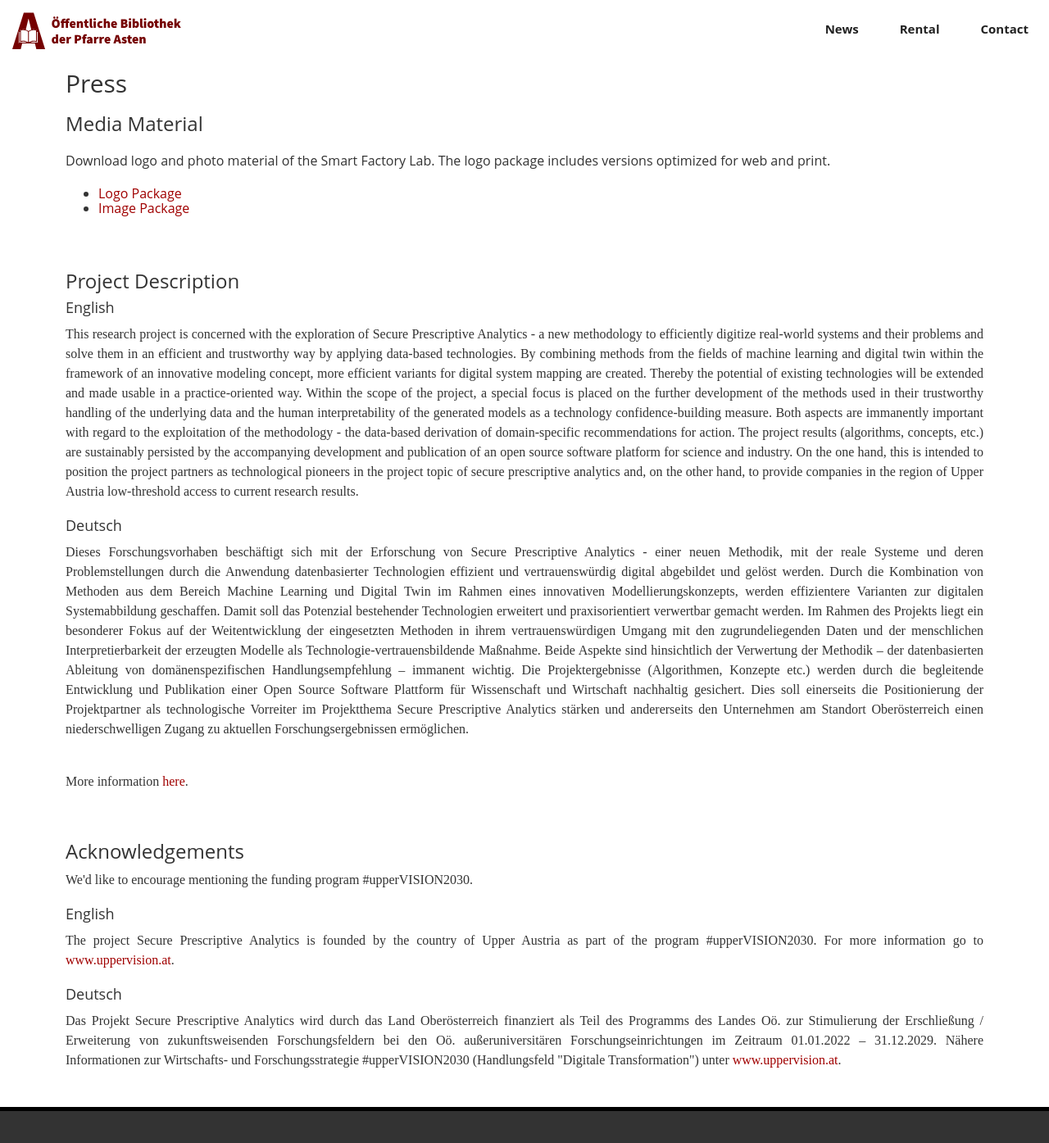
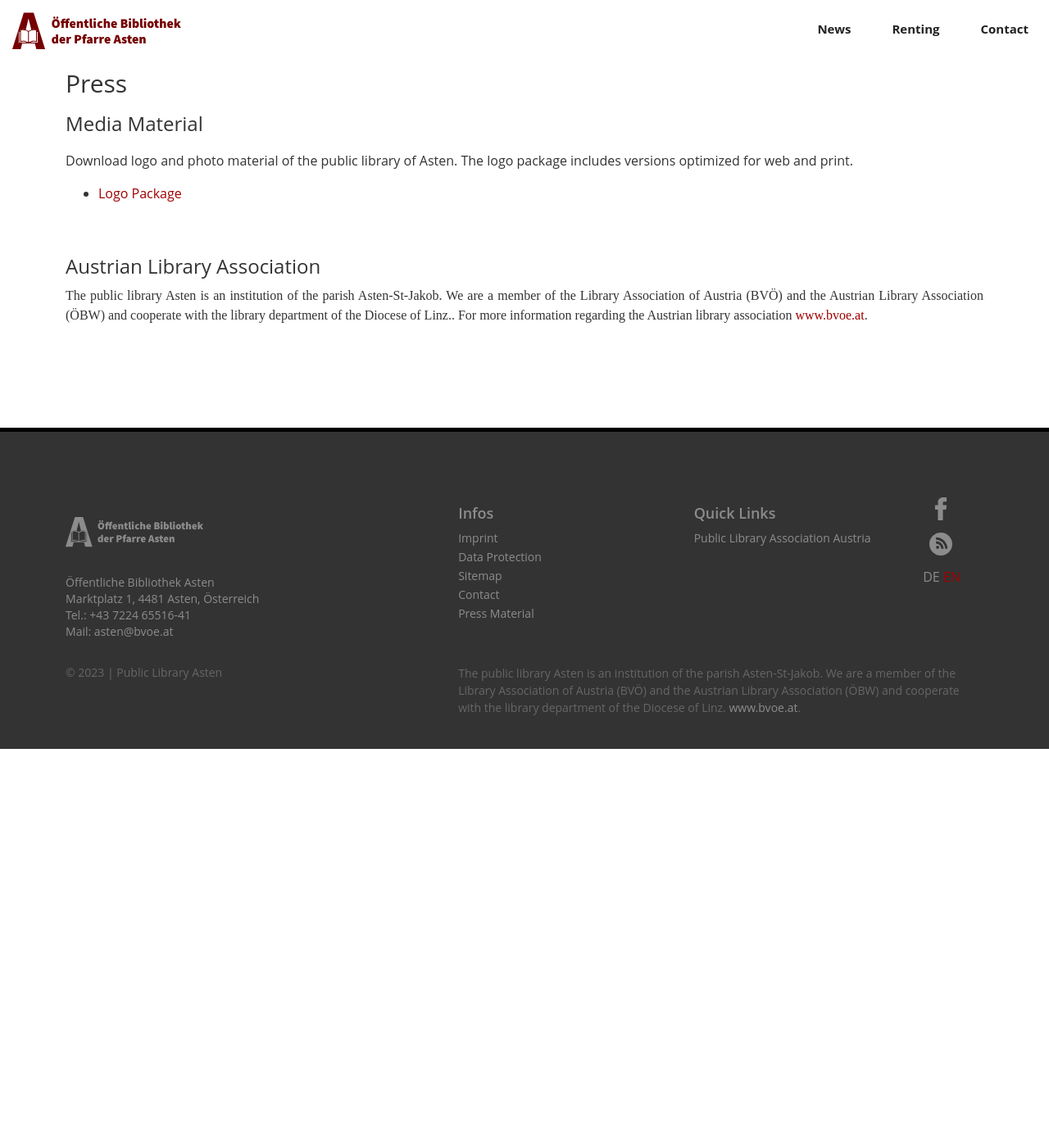
Before and after one commit to bibliothek-asten/bibliothek-asten.github.io, a Jekyll site: the page built from pages/en/press.html, in a window 1280 px wide and 1400 px high. Shown: the top 1395 px of the window at 82% size. Built offline with Jekyll 4.4.1, drawn with Linux system fonts in a browser that asks for light colours; nearby versions of some CDN libraries; some web fonts are replaced; comment, search, counter and statistics services are not loaded.

Commit message:
added english version

```diff
--- a/_data/i18n.yml
+++ b/_data/i18n.yml
@@ -29,7 +29,7 @@ t:
       en: "History"
       de: "Geschichte"
     rental:
-      en: "Rental"
+      en: "Renting"
       de: "Verleih"
 
 
--- a/_sass/custom/_creative.scss
+++ b/_sass/custom/_creative.scss
@@ -148,7 +148,7 @@ a {
 .bg-secondary a:hover,
 .bg-secondary a:focus
 {
-	color: $brand-grey-light;
+	color: $brand-primary;
 }
 
 .bg-dark {
@@ -164,7 +164,7 @@ a {
 .bg-dark a:hover,
 .bg-dark a:focus
 {
-	color: $brand-primary;
+	color: $brand-grey-light;
 }
 
 .bg-dark .btn:hover,
@@ -172,8 +172,8 @@ a {
 #btn-blog:hover,
 #btn-blog:focus
 {
-    color: $brand-primary;
-    border-color: $brand-primary;
+    color: $brand-grey-light;
+    border-color: $brand-grey-light;
 }
 
 .bg-light {
--- a/pages/de/press.html
+++ b/pages/de/press.html
@@ -19,7 +19,7 @@ Hier finden Sie Logo und weiteres Bildmaterial zur Öffentlichen Bibliothek der
 </p>
 <br/>
 
-<h3>Bibliotheksverband</h3>
+<h3>Büchereiverband Österreich</h3>
 
 <p>{{ site.data.i18n.t.footer.fundingtext[page.lang] }}. Nähere Informationen Büchereiverband Österreich finden Sie unter <a href="{{ site.data.i18n.t.footer.bvoe-link[page.lang] }}">www.bvoe.at</a>.</p>
 
--- a/pages/en/press.html
+++ b/pages/en/press.html
@@ -10,60 +10,17 @@ description: Media material, project description and acknowledgements
 
 <h3>Media Material<h3>
 <p>
-Download logo and photo material of the Smart Factory Lab. The logo package includes versions optimized for web and print.
+Download logo and photo material of the public library of Asten. The logo package includes versions optimized for web and print.
 </p>
 <p>
 <ul>
-    <li><a href="/downloads/spa-logo-package.zip">Logo Package</a></li>
-    <li><a href="/downloads/spa-infographics-package.zip">Image Package</a></li>
+    <li><a href="/downloads/bibliothek-asten_logo.zip">Logo Package</a></li>
 </ul>
 </p>
+<br/>
 
-<br/>
-<h3>Project Description</h3>
+<h3>Austrian Library Association</h3>
 
-<h4>English</h4>
-<p>
-    This research project is concerned with the exploration of Secure Prescriptive Analytics - a new methodology to efficiently digitize real-world
-    systems and their problems and solve them in an efficient and trustworthy way by applying data-based technologies.
-    By combining methods from the fields of machine learning and digital twin within the framework of an
-    innovative modeling concept, more efficient variants for digital system mapping are created. Thereby the
-    potential of existing technologies will be extended and made usable in a practice-oriented way. Within the scope of the
-    project, a special focus is placed on the further development of the methods used in their trustworthy handling of the underlying
-    data and the human interpretability of the generated models as a technology confidence-building measure. Both aspects are
-    immanently important with regard to the exploitation of the methodology - the data-based derivation of domain-specific recommendations for action.
-    The project results (algorithms, concepts, etc.) are sustainably persisted by the accompanying development and publication of an open source software
-    platform for science and industry. On the one hand, this is intended to position the project partners
-    as technological pioneers in the project topic of secure prescriptive analytics and, on the other hand, to provide
-    companies in the region of Upper Austria low-threshold access to current research results.
-</p>
+<p>{{ site.data.i18n.t.footer.fundingtext[page.lang] }}. For more information regarding the Austrian library association <a href="{{ site.data.i18n.t.footer.bvoe-link[page.lang] }}">www.bvoe.at</a>.</p>
 
-<h4>Deutsch</h4>
-<p>
-    Dieses Forschungsvorhaben beschäftigt sich mit der Erforschung von Secure Prescriptive Analytics -  einer neuen Methodik, mit der reale
-    Systeme und deren Problemstellungen durch die Anwendung datenbasierter Technologien effizient und vertrauenswürdig digital
-    abgebildet und gelöst werden. Durch die Kombination von Methoden aus dem Bereich Machine Learning und Digital Twin im Rahmen
-    eines innovativen Modellierungskonzepts, werden effizientere Varianten zur digitalen Systemabbildung geschaffen. Damit soll das
-    Potenzial bestehender Technologien erweitert und praxisorientiert verwertbar gemacht werden. Im Rahmen des Projekts
-    liegt ein besonderer Fokus auf der Weitentwicklung der eingesetzten Methoden in ihrem vertrauenswürdigen Umgang mit den zugrundeliegenden
-    Daten und der menschlichen Interpretierbarkeit der erzeugten Modelle als Technologie-vertrauensbildende Maßnahme. Beide Aspekte sind
-    hinsichtlich der Verwertung der Methodik – der datenbasierten Ableitung von domänenspezifischen Handlungsempfehlung – immanent wichtig.
-    Die Projektergebnisse (Algorithmen, Konzepte etc.) werden durch die begleitende Entwicklung und Publikation einer Open Source Software
-    Plattform für Wissenschaft und Wirtschaft nachhaltig gesichert. Dies soll einerseits die Positionierung der Projektpartner
-    als technologische Vorreiter im Projektthema Secure Prescriptive Analytics stärken und andererseits den Unternehmen am Standort Oberösterreich einen
-    niederschwelligen Zugang zu aktuellen Forschungsergebnissen ermöglichen.
-</p>
-
-<br/>
-<p>More information <a href="{{ site.baseurl }}/#info">here</a>.</p>
-
-
-<br/>
-<h3>Acknowledgements</h3>
-<p>We'd like to encourage mentioning the funding program #upperVISION2030.</p>
-
-<h4>English</h4>
-<p>The project Secure Prescriptive Analytics is founded by the country of Upper Austria as part of the program #upperVISION2030. For more information go to <a href="{{ site.data.i18n.t.footer.uv30-link[_lang] }}">www.uppervision.at</a>.</p>
-
-<h4>Deutsch</h4>
-<p>Das Projekt Secure Prescriptive Analytics wird durch das Land Oberösterreich finanziert als Teil des Programms des Landes Oö. zur Stimulierung der Erschließung / Erweiterung von zukunftsweisenden Forschungsfeldern bei den Oö. außeruniversitären Forschungseinrichtungen im Zeitraum 01.01.2022 – 31.12.2029. Nähere Informationen zur Wirtschafts- und Forschungsstrategie #upperVISION2030 (Handlungsfeld "Digitale Transformation") unter <a href="{{ site.data.i18n.t.footer.uv30-link[_lang] }}">www.uppervision.at</a>.</p>
+<br/><br/><br/><br/>
```
Also changed, not shown: pages/en/imprint.html (+11 -17 lines), pages/en/index.markdown (added, +87 -0 lines), pages/en/sitemap.html (+3 -5 lines).
